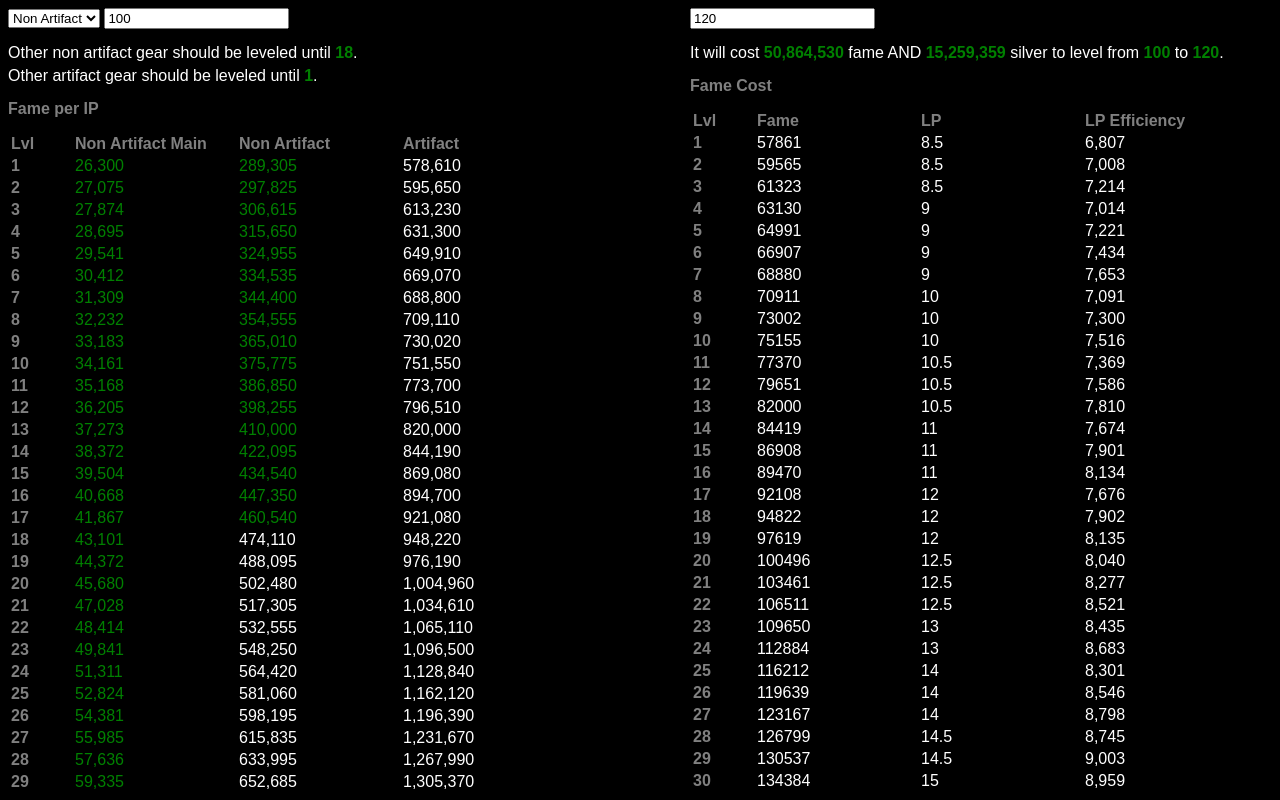
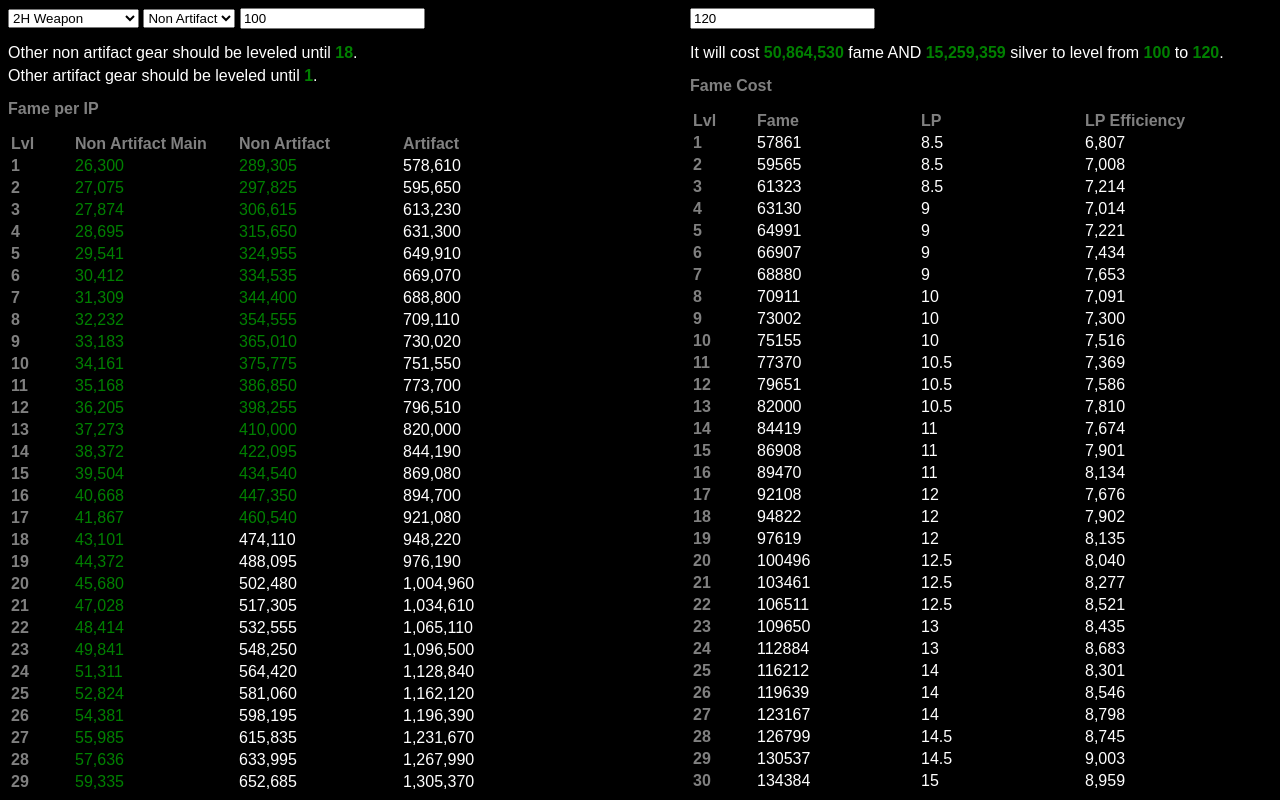
Before and after one commit to mahhov/albion-fame, a website: page index.html in a window 1280 px wide. Drawn offline with Linux system fonts and the light colour scheme.

Commit message:
gear slow dropdown todo

```diff
--- a/commit-time.js
+++ b/commit-time.js
@@ -1 +1 @@
-console.log(12/23/21 13:25:33);
+console.log('12/23/21 13:25:50');
--- a/index.html
+++ b/index.html
@@ -77,6 +77,14 @@
 <div id="container-div">
 	<div class="column-div">
 		<div class="top-div">
+			<select id="gear-slot-input">
+				<option value="">2H Weapon</option>
+				<option value="" disabled>(todo) 1H Weapon</option>
+				<option value="" disabled>(todo) Head</option>
+				<option value="" disabled>(todo) Chest</option>
+				<option value="" disabled>(todo) Feet</option>
+				<option value="" disabled>(todo) Offhand</option>
+			</select>
 			<select id="artifact-input">
 				<option value="">Non Artifact</option>
 				<option value="true">Artifact</option>
```
